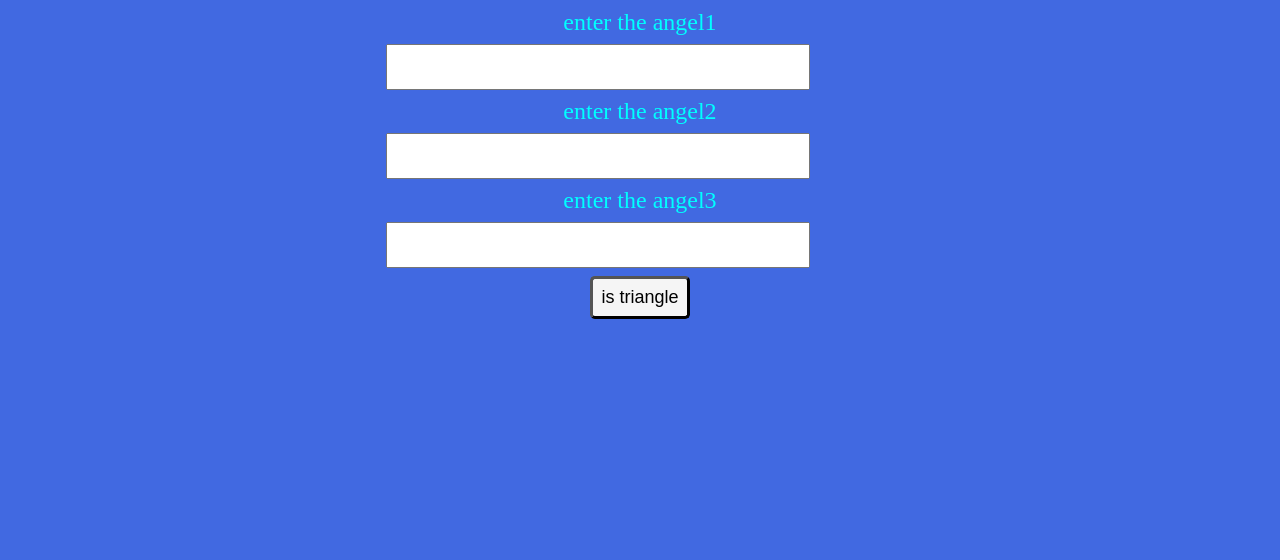
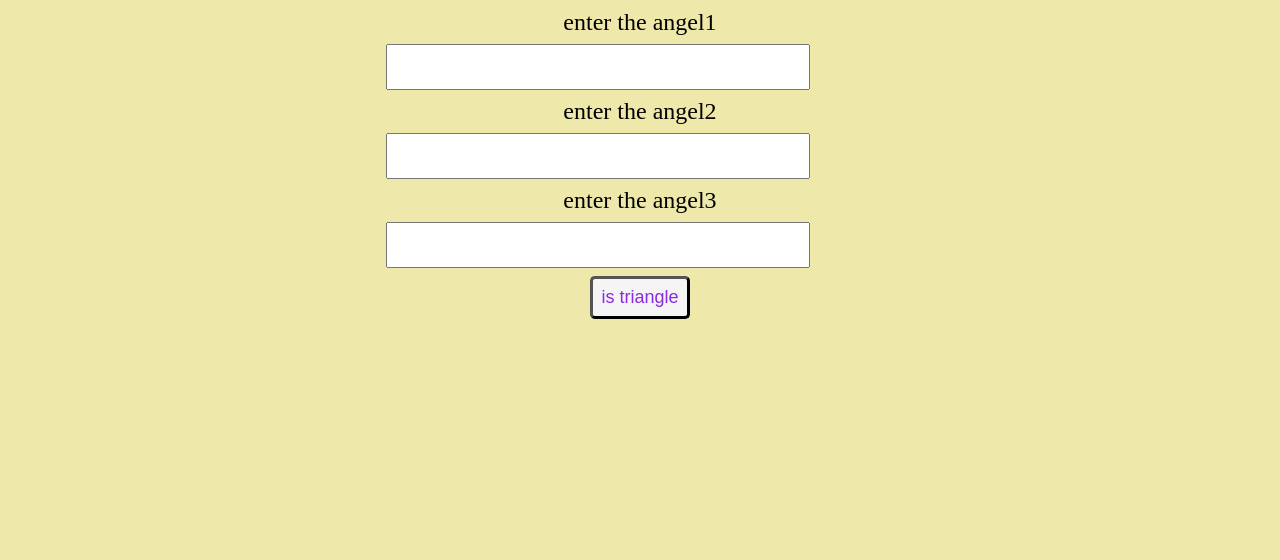
Before and after one commit to skshabeera/mark12, a plain HTML site: page index.html in a window 1280 px wide. Shown: the part 240-800 px from the top of the page. Drawn offline with Linux system fonts and the light colour scheme.

Commit message:
fun with triangle

```diff
--- a/area.css
+++ b/area.css
@@ -4,8 +4,8 @@
 
 }
 body{
-    background-color:greenyellow;
-    color:aqua;
+    background-color:burlywood;
+    color:black;
     font-size:large;
 }
 h1{
--- a/hypo.css
+++ b/hypo.css
@@ -1,11 +1,11 @@
 :root{
-    --primary-color:black;
+    --primary-color:blueviolet;
     --primary-green:green;
 
 }
 body{
-    background-color:royalblue;
-    color:aqua;
+    background-color:whitesmoke;
+    color:black;
     margin: 0px;
     font-size:large;
 }
@@ -58,9 +58,7 @@ h1{
 }
 
 
-/* .question-container{
-    text-align: center;
-} */
+
 h2{
     text-align: center;
 }
@@ -68,10 +66,6 @@ h3{
 text-align: center;
 }
 
-
-/* .margin-md {
-    margin: 1rem;
-}  */
 
 .container{
     width:100%;
--- a/index.css
+++ b/index.css
@@ -1,11 +1,11 @@
 :root{
-    --primary-color:black;
+    --primary-color:blueviolet;
     --primary-green:green;
 
 }
 body{
-    background-color:royalblue;
-    color:aqua;
+    background-color:palegoldenrod;
+    color:black;
     margin: 0px;
     font-size:large;
 }
```
Also changed, not shown: style.css (+6 -2 lines), hypotenuse.html (indentation only), twitter.svg (added).
